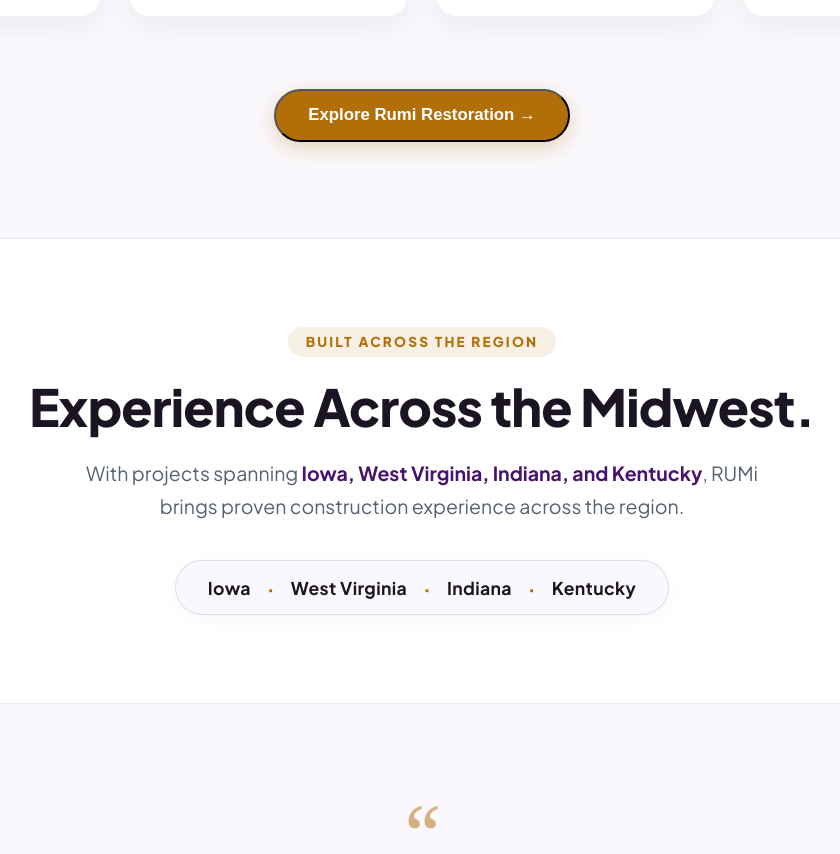
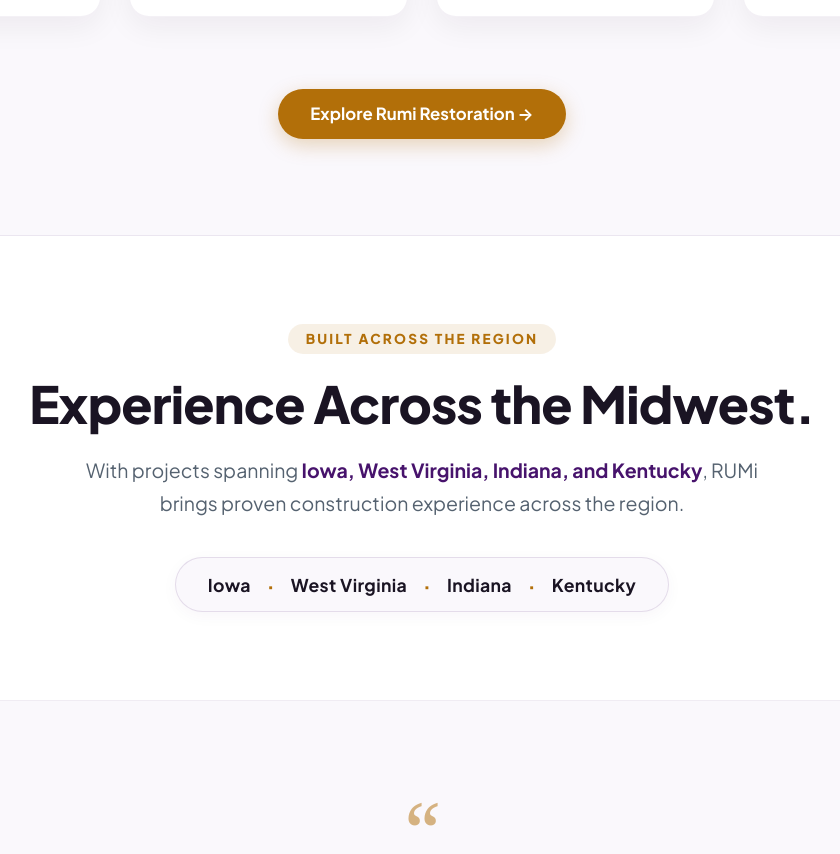
Before and after one commit to Emekabest/Rumi, a React (Vite) app: page / in a window 1280 px wide. Shown: the part 3480-4334 px from the top of the page, without its empty margins (218-1058 px from the left). Built offline with nearby package versions, Linux system fonts and the light colour scheme.

Commit message:
modified the button

```diff
--- a/src/App.css
+++ b/src/App.css
@@ -850,12 +850,15 @@
   gap: 0.5rem;
   padding: 0.9rem 2rem;
   max-width: 100%;
+  border: none;
   border-radius: 999px;
   background: #b26f09;
   color: #ffffff;
   font-weight: 700;
   font-size: clamp(0.88rem, 2.5vw, 1.05rem);
+  font-family: inherit;
   text-decoration: none;
+  cursor: pointer;
   box-shadow: 0 6px 20px rgba(178, 111, 9, 0.28);
   transition: background-color 0.2s, transform 0.2s, box-shadow 0.2s;
   box-sizing: border-box;
```
